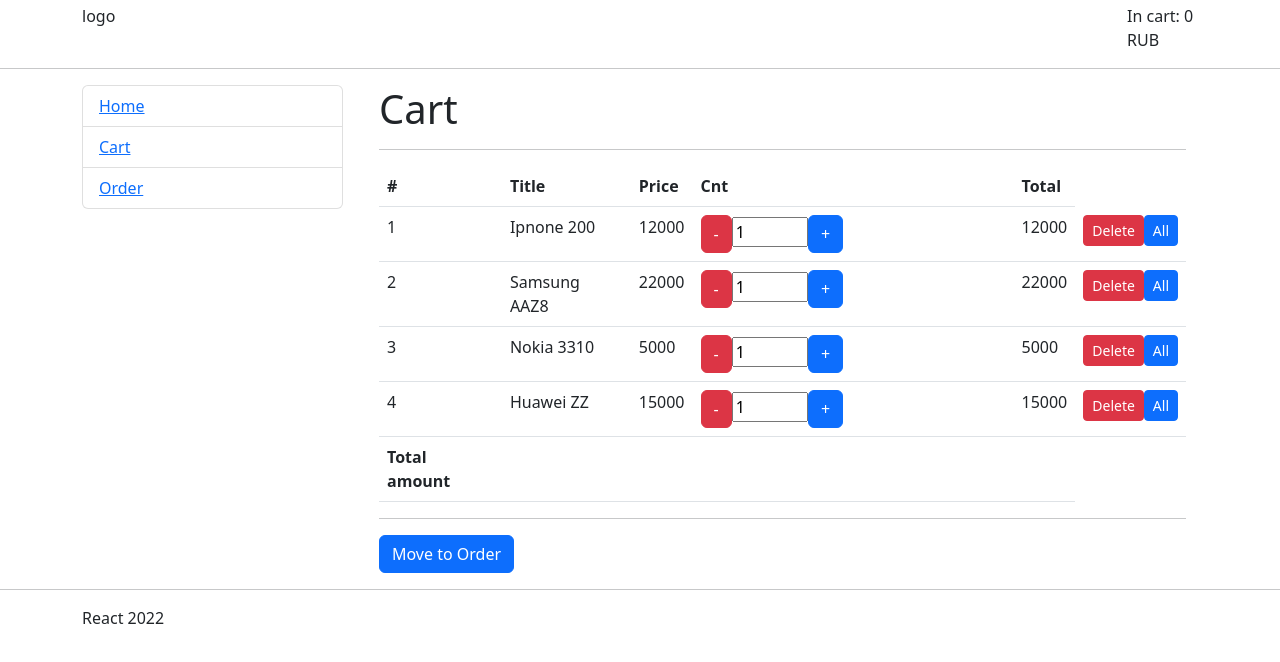
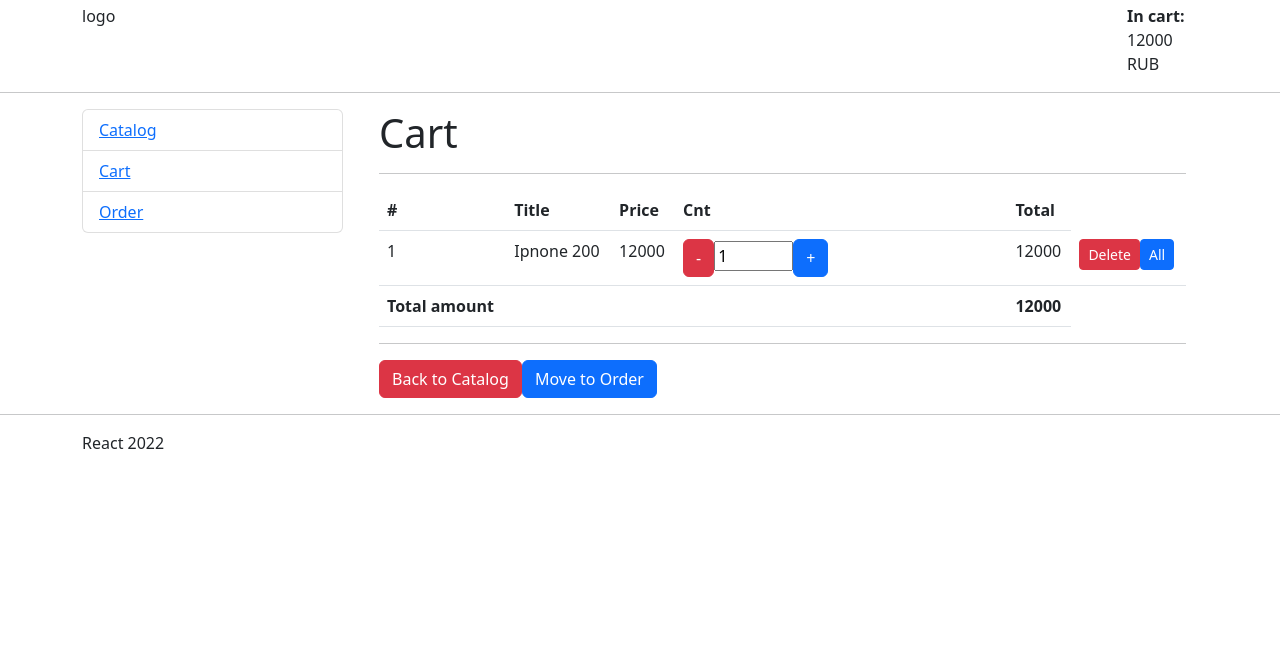
Before and after one commit to Eltach00/react-course, a React app: page /cart in a window 1280 px wide. Shown: the top 662 px of the page. Built offline with nearby package versions, Linux system fonts and the light colour scheme.

Commit message:
add and remove

```diff
--- a/src/App.js
+++ b/src/App.js
@@ -1,22 +1,16 @@
 import React from 'react'
-import Cart from './views/Cart'
-import Order from './views/Order'
-import Result from './views/Result'
-import { Link, Route, Routes } from 'react-router-dom'
-import E404 from './views/E404'
-import Home from './views/Home'
-import Product from './views/Product'
-import { useStore } from './hooks/useStore'
+import { Link } from 'react-router-dom'
+import AppCart from './components/AppCart'
+import RoutesView from './routes/routesView'
 
 export default function () {
-  const [cart] = useStore('cart')
   return (
     <>
       <header>
         <div className="container mt-1">
           <div className="row justify-content-between">
             <div className="col">logo</div>
-            <div className="col col-1">In cart: {cart.total} RUB</div>
+            <AppCart />
           </div>
         </div>
         <hr />
@@ -26,7 +20,7 @@ export default function () {
           <aside className="col col-3">
             <ul className="list-group">
               <li className="list-group-item">
-                <Link to="/">Home</Link>
+                <Link to="/">Catalog</Link>
               </li>
               <li className="list-group-item">
                 <Link to="/cart">Cart</Link>
@@ -37,14 +31,7 @@ export default function () {
             </ul>
           </aside>
           <main className="col col-9">
-            <Routes>
-              <Route path="/" element={<Home />} />
-              <Route path="/product/:id" element={<Product />} />
-              <Route path="/cart" element={<Cart />} />
-              <Route path="/order" element={<Order />} />
-              <Route path="/result" element={<Result />} />
-              <Route path="*" element={<E404 />} />
-            </Routes>
+            <RoutesView />
           </main>
         </div>
       </div>
--- /dev/null
+++ b/src/components/AppCart.js
@@ -0,0 +1,14 @@
+import { observer } from 'mobx-react-lite'
+import React from 'react'
+import { useStore } from '../hooks/useStore'
+
+export default observer(function AppCart() {
+  const [cart] = useStore('cart')
+
+  return (
+    <div className="col col-1">
+      <strong>In cart: </strong>
+      {cart.total} RUB
+    </div>
+  )
+})
--- a/src/old-material/minmax/minmaxLazyState.js
+++ b/src/old-material/minmax/minmaxLazyState.js
@@ -1,7 +1,7 @@
 import React, { useEffect, useState } from 'react'
 import propTypes from 'prop-types'
 
-function MinMax({ min = 0, max, current, onChange }) {
+function MinMax({ min = 1, max, current, onChange }) {
   const [val, setVal] = useState(current)
   function validate(num) {
     let newCurrent = Math.max(min, Math.min(num, max))
--- /dev/null
+++ b/src/routes/routesView.js
@@ -0,0 +1,21 @@
+import React from 'react'
+import Cart from '../views/Cart'
+import Order from '../views/Order'
+import Result from '../views/Result'
+import E404 from '../views/E404'
+import Home from '../views/Home'
+import Product from '../views/Product'
+import { Route, Routes } from 'react-router-dom'
+
+export default function RoutesView() {
+  return (
+    <Routes>
+      <Route path="/" element={<Home />} />
+      <Route path="/product/:id" element={<Product />} />
+      <Route path="/cart" element={<Cart />} />
+      <Route path="/order" element={<Order />} />
+      <Route path="/result" element={<Result />} />
+      <Route path="*" element={<E404 />} />
+    </Routes>
+  )
+}
--- a/src/store/store-cart.js
+++ b/src/store/store-cart.js
@@ -6,33 +6,44 @@ export default class storeCart {
     this.rootStore = rootStore
   }
 
-  items = []
+  items = [
+    {
+      id: 100,
+      cnt: 1,
+    },
+  ]
+
+  get detailedItem() {
+    return this.items.map((pr) => {
+      const details = this.rootStore.products.getItem(pr.id)
+      return { ...details, ...pr }
+    })
+  }
 
   get total() {
-    const { products } = this.rootStore.products
-
-    this.items.forEach((el) =>
-      products.forEach((pr) => {
-        if (el.id === pr.id) {
-          el.price = pr.price
-        }
-      })
-    )
-    return this.items.reduce((acc, el) => (acc += el.price * el.cnt), 0)
+    return this.detailedItem.reduce((acc, pr) => (acc += pr.price * pr.cnt), 0)
   }
 
-  add = (product) => {
-    this.items.push(product)
+  inCart = (id) => {
+    return this.items.some((pr) => pr.id == id)
   }
-  // change = (id, cnt) => {
-  //   let product = this.products.find((pr) => pr.id == id)
 
-  //   if (product !== undefined) {
-  //     product.cnt = Math.max(1, Math.min(product.rest, cnt))
-  //   }
-  // }
+  add = (id) => {
+    if (!this.inCart(id)) {
+      this.items.push({ id, cnt: 1 })
+    }
+  }
 
-  // remove = (id) => {
-  //   this.products = this.products.filter((pr) => pr.id !== id)
-  // }
+  change = (id, cnt) => {
+    let item = this.items.find((item) => item.id == id)
+
+    if (item !== undefined) {
+      let detailts = this.detailedItem.find((item) => item.id == id)
+      item.cnt = Math.max(1, Math.min(detailts.rest, cnt))
+    }
+  }
+
+  remove = (id) => {
+    this.items = this.items.filter((pr) => pr.id !== id)
+  }
 }
--- a/src/store/store-products.js
+++ b/src/store/store-products.js
@@ -19,17 +19,17 @@ export default class storeProducts {
   //   )
   // }
 
-  change = (id, cnt) => {
-    let product = this.products.find((pr) => pr.id == id)
+  // change = (id, cnt) => {
+  //   let product = this.products.find((pr) => pr.id == id)
 
-    if (product !== undefined) {
-      product.cnt = Math.max(1, Math.min(product.rest, cnt))
-    }
-  }
+  //   if (product !== undefined) {
+  //     product.cnt = Math.max(1, Math.min(product.rest, cnt))
+  //   }
+  // }
 
-  remove = (id) => {
-    this.products = this.products.filter((pr) => pr.id !== id)
-  }
+  // remove = (id) => {
+  //   this.products = this.products.filter((pr) => pr.id !== id)
+  // }
 }
 
 function productsStub() {
--- a/src/views/Cart.js
+++ b/src/views/Cart.js
@@ -5,7 +5,7 @@ import { useStore } from '../hooks/useStore'
 import { Link } from 'react-router-dom'
 
 export default observer(function Cart({}) {
-  const [productStore] = useStore('products')
+  const [cartStore] = useStore('cart')
 
   return (
     <div className="container">
@@ -20,7 +20,7 @@ export default observer(function Cart({}) {
             <th>Cnt</th>
             <th>Total</th>
           </tr>
-          {productStore.products.map((pr, i) => (
+          {cartStore.detailedItem.map((pr, i) => (
             <tr key={pr.id}>
               <td>{i + 1}</td>
               <td>{pr.title}</td>
@@ -29,20 +29,20 @@ export default observer(function Cart({}) {
                 <MinMax
                   max={pr.rest}
                   current={pr.cnt}
-                  onChange={(cnt) => {} /*cart.change(pr.id, cnt)*/}
+                  onChange={(cnt) => cartStore.change(pr.id, cnt)}
                 />
               </td>
               <td>{pr.price * pr.cnt}</td>
               <td>
                 <button
                   className="btn btn-danger btn-sm"
-                  // onClick={() => cart.remove(pr.id)}
+                  onClick={() => cartStore.remove(pr.id)}
                 >
                   Delete
                 </button>
                 <button
                   className="btn btn-primary  btn-sm"
-                  // onClick={() => cart.change(pr.id, pr.rest)}
+                  onClick={() => cartStore.change(pr.id, pr.rest)}
                 >
                   All
                 </button>
@@ -56,11 +56,16 @@ export default observer(function Cart({}) {
             <td></td>
             <td></td>
             <td></td>
-            <td>{/* <strong>{cart.total}</strong> */}</td>
+            <td>
+              <strong>{cartStore.total}</strong>
+            </td>
           </tr>
         </tbody>
       </table>
       <hr />
+      <Link className="btn btn-danger" to="/">
+        Back to Catalog
+      </Link>
       <Link className="btn btn-primary" to="/order">
         Move to Order
       </Link>
--- a/src/views/Home.js
+++ b/src/views/Home.js
@@ -5,6 +5,7 @@ import { Link } from 'react-router-dom'
 
 export default observer(function Home({}) {
   const [productsStore] = useStore('products')
+  const [cartStore] = useStore('cart')
   const { products } = productsStore
   return (
     <div className="container">
@@ -15,9 +16,25 @@ export default observer(function Home({}) {
             <div className="col col-4 mt-3" key={item.id}>
               <div className="card">
                 <div className="card-body">
-                  <h1>{item.title}</h1>
-                  <div>{item.price}</div>
+                  <h2>{item.title}</h2>
+                  <div>{item.price} RUB</div>
                   <Link to={`/product/${item.id}`}>Read More</Link>
+                  <hr />
+                  {cartStore.inCart(item.id) ? (
+                    <button
+                      className="btn btn-danger"
+                      onClick={() => cartStore.remove(item.id)}
+                    >
+                      Remove from cart
+                    </button>
+                  ) : (
+                    <button
+                      className="btn btn-primary"
+                      onClick={() => cartStore.add(item.id)}
+                    >
+                      Add to cart
+                    </button>
+                  )}
                 </div>
               </div>
             </div>
--- a/src/views/Product.js
+++ b/src/views/Product.js
@@ -2,13 +2,17 @@ import { observer } from 'mobx-react-lite'
 import React from 'react'
 import { Link, useNavigate, useParams } from 'react-router-dom'
 import { useStore } from '../hooks/useStore'
+import E404 from './E404'
 
 export default observer(function Product({}) {
-  const [cart] = useStore('cart')
-
+  const [cartStore] = useStore('cart')
   const [productStore] = useStore('products')
   const { id } = useParams()
   const product = productStore.getItem(id)
+
+  if (!/^[1-9]+\d*$/.test(id) || !product) {
+    return <E404 />
+  }
 
   return (
     <div className="container mt-1 mb-1">
@@ -19,7 +23,7 @@ export default observer(function Product({}) {
         <h1 className="col mt-1 mb-2">{product.price} RUB</h1>
         <button
           className="col col-2 btn btn-primary"
-          onClick={() => cart.add(product)}
+          onClick={() => cartStore.add(product.id)}
         >
           Add to cart
         </button>
```
